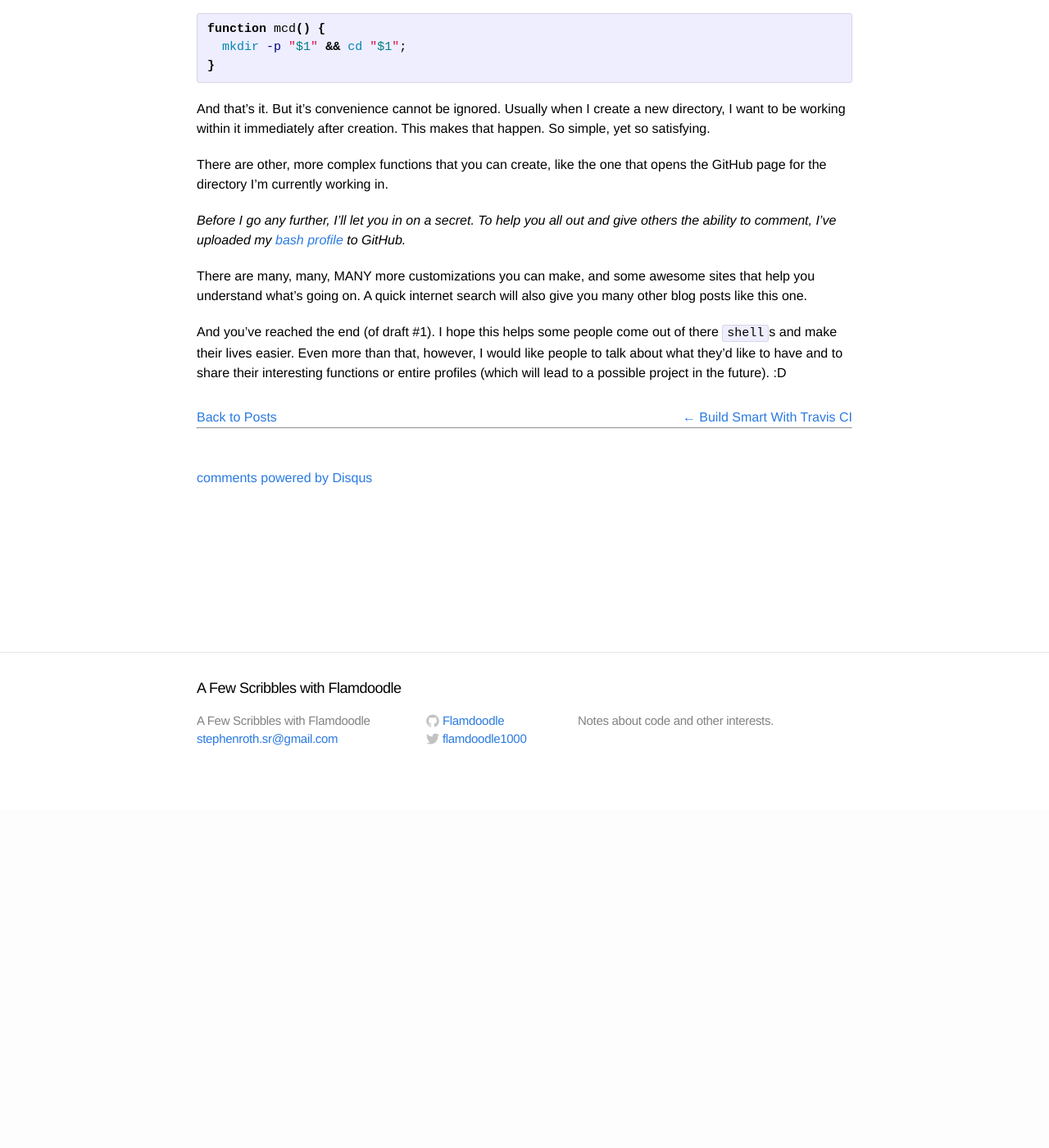
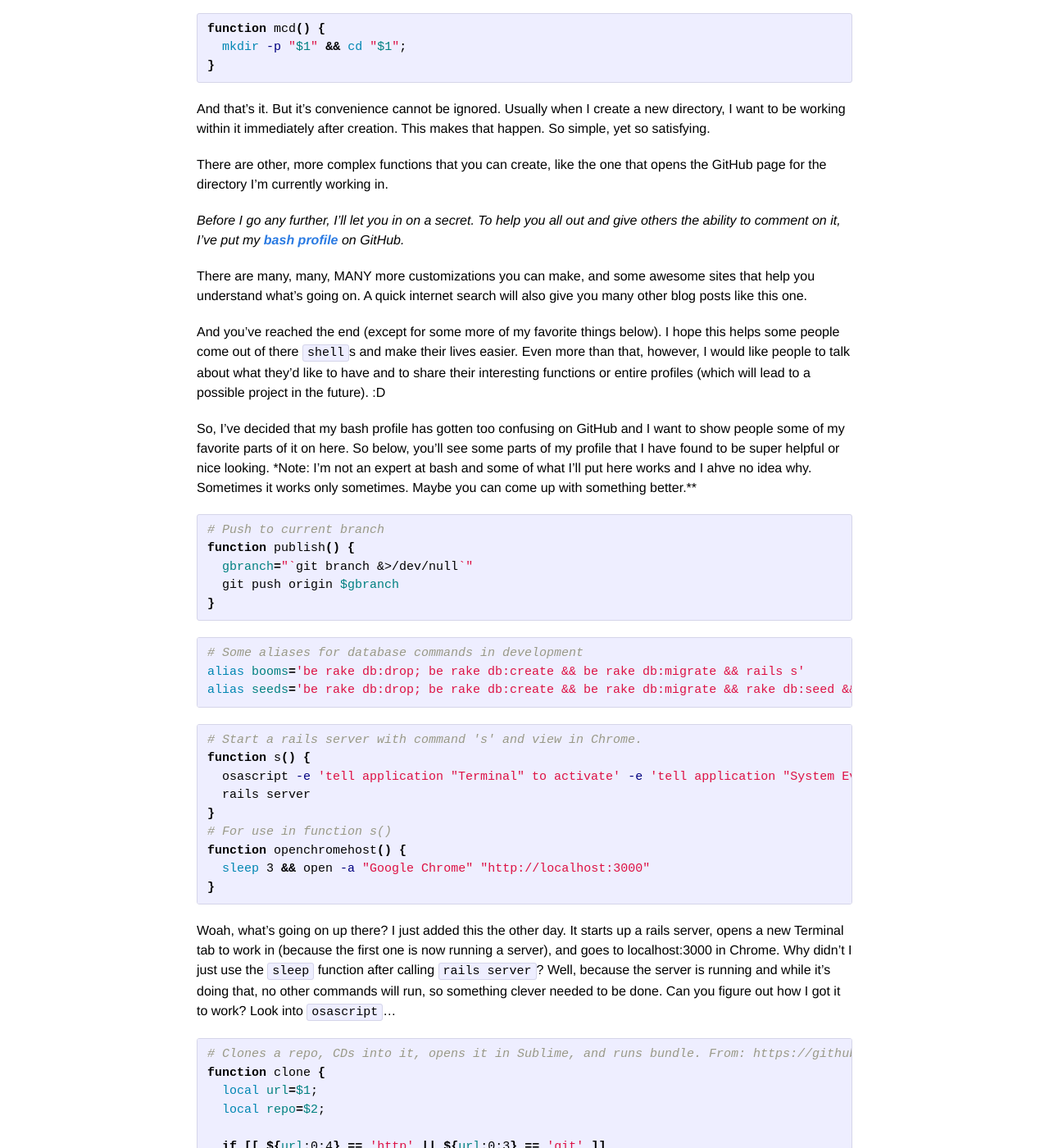
Before and after one commit to Flamdoodle/Flamdoodle.github.io, a Jekyll site: the page built from _posts/2014-07-14-bash-profile.markdown, in a window 1280 px wide and 1400 px high, scrolled down 960 px. Shown: the whole window at 82% size. Built offline with Jekyll 4.4.1, drawn with Linux system fonts in a browser that asks for light colours; comment, search, counter and statistics services are not loaded; before the commit the page ends 1948 px from its top, so only the background shows below that; some of the changed text lies outside the part shown.

Commit message:
Update post on bash profiles

```diff
--- a/_posts/2014-07-14-bash-profile.markdown
+++ b/_posts/2014-07-14-bash-profile.markdown
@@ -3,7 +3,7 @@ layout: post
 title:  "Don't 'Bash' Your Head Against a Wall"
 ---
 
-**First draft, sorry if it's scattered, some people wanted this information ASAP**
+**Second draft, one month later, still can't get enough of these profiles**
 
 So, I'll admit that I have a bit more of a `shell`fish reason for this post.  I want this post to educate people, but also start a discussion that I can benefit from.  I finally got around to customizing my bash profile the other day.  For months I've been putting it off, always telling myself that there were better things to work on than figuring that mess out.  WHY DIDN'T SOMEBODY TELL ME HOW WRONG I WAS?!
 
@@ -29,14 +29,93 @@ And that's it.  But it's convenience cannot be ignored.  Usually when I create a
 
 There are other, more complex functions that you can create, like the one that opens the GitHub page for the directory I'm currently working in.
 
-*Before I go any further, I'll let you in on a secret.  To help you all out and give others the ability to comment, I've uploaded my [bash profile][profile] to GitHub.*
+*Before I go any further, I'll let you in on a secret.  To help you all out and give others the ability to comment on it, I've put my **[bash profile][profile]** on GitHub.*
 
 There are many, many, MANY more customizations you can make, and some awesome sites that help you understand what's going on.  A quick internet search will also give you many other blog posts like this one.
 
-And you've reached the end (of draft #1).  I hope this helps some people come out of there `shell`s and make their lives easier.  Even more than that, however, I would like people to talk about what they'd like to have and to share their interesting functions or entire profiles (which will lead to a possible project in the future). :D
+And you've reached the end (except for some more of my favorite things below).  I hope this helps some people come out of there `shell`s and make their lives easier.  Even more than that, however, I would like people to talk about what they'd like to have and to share their interesting functions or entire profiles (which will lead to a possible project in the future). :D
+
+So, I've decided that my bash profile has gotten too confusing on GitHub and I want to show people some of my favorite parts of it on here.  So below, you'll see some parts of my profile that I have found to be super helpful or nice looking.  *Note: I'm not an expert at bash and some of what I'll put here works and I ahve no idea why.  Sometimes it works only sometimes.  Maybe you can come up with something better.**
 
 
+{% highlight bash %}
+# Push to current branch
+function publish() {
+  gbranch="`git branch &>/dev/null`"
+  git push origin $gbranch
+}
+{% endhighlight %}
 
+{% highlight bash %}
+# Some aliases for database commands in development
+alias booms='be rake db:drop; be rake db:create && be rake db:migrate && rails s'
+alias seeds='be rake db:drop; be rake db:create && be rake db:migrate && rake db:seed && rails s'
+{% endhighlight %}
+
+{% highlight bash %}
+# Start a rails server with command 's' and view in Chrome.
+function s() {
+  osascript -e 'tell application "Terminal" to activate' -e 'tell application "System Events" to tell process "Terminal" to keystroke "t" using command down' -e 'tell application "Terminal" to do script "openchromehost" in selected tab of the front window'
+  rails server
+}
+# For use in function s()
+function openchromehost() {
+  sleep 3 && open -a "Google Chrome" "http://localhost:3000"
+}
+{% endhighlight %}
+Woah, what's going on up there?  I just added this the other day.  It starts up a rails server, opens a new Terminal tab to work in (because the first one is now running a server), and goes to localhost:3000 in Chrome.  Why didn't I just use the `sleep` function after calling `rails server`?  Well, because the server is running and while it's doing that, no other commands will run, so something clever needed to be done.  Can you figure out how I got it to work?  Look into `osascript`...
+
+{% highlight bash %}
+# Clones a repo, CDs into it, opens it in Sublime, and runs bundle. From: https://github.com/stephenplusplus/dots/blob/master/.bash_profile
+function clone {
+  local url=$1;
+  local repo=$2;
+
+  if [[ ${url:0:4} == 'http' || ${url:0:3} == 'git' ]]
+  then
+    # just clone this thing.
+    repo=$(echo $url | awk -F/ '{print $NF}' | sed -e 's/.git$//');
+  elif [[ -z $repo ]]
+  then
+    # my own stuff.
+    repo=$url;
+    url="git@github.com:flamdoodle/$repo";
+  else
+    # not my own, but I know whose it is.
+    url="git@github.com:$url/$repo.git";
+  fi
+
+  git clone $url $repo && cd $repo && subl . && bundle install;
+}
+{% endhighlight %}
+This one is one of my favorites.  See what it does in the commented out bit.  Once you use it, you'll never stop.
+
+{% highlight bash %}
+# Opens bash profile
+alias bp='subl ~/.bash_profile'
+{% endhighlight %}
+Easy access!
+
+{% highlight bash %}
+# Shows name (in cyan), current working directory (in green), current branch (in pink)
+PS1='\[\e[1;96m\]\u: \[\e[0;32m\]\W \[\033[00m\]$(git branch &>/dev/null; if [ $? -eq 0 ]; then echo "\[\e[0;35m\][$(git branch | grep ^*|sed s/\*\ //)] \[\033[00m\]"; fi)>> '
+{% endhighlight %}
+This the part of your Terminal before your cursor look like:<br>
+<img src="/images/terminal-stuff.png"><br>
+Doesn't that look awesome?
+
+{% highlight bash %}
+# Some aliases that make my life so much easier
+alias code='cd ~/Documents/Projects'
+alias smart='cd ~/Documents/Projects/smartipants && subl .'
+alias whats='cd ~/Documents/Projects/whats-this-2.0 && subl .'
+alias bashp='cd ~/Documents/Projects/bash_profile && subl bash_profile'
+alias blog='cd ~/Documents/Projects/flamdoodle-blog && subl .'
+alias doc='cd ~/Documents'
+alias reload='source ~/.bash_profile' # Reloads bash profile without closing Terminal
+alias f='open -a Finder ./'
+{% endhighlight %}
+These are my most frequented projects/most used commands, and these aliases make like so much easier.
 
 [NOTES: Also .gitconfig file.  Other personalization?  More talk on functions, looks like JS?]:blank
 [alias]:http://alias.sh/
```
Also changed, not shown: images/terminal-stuff.png (added).
